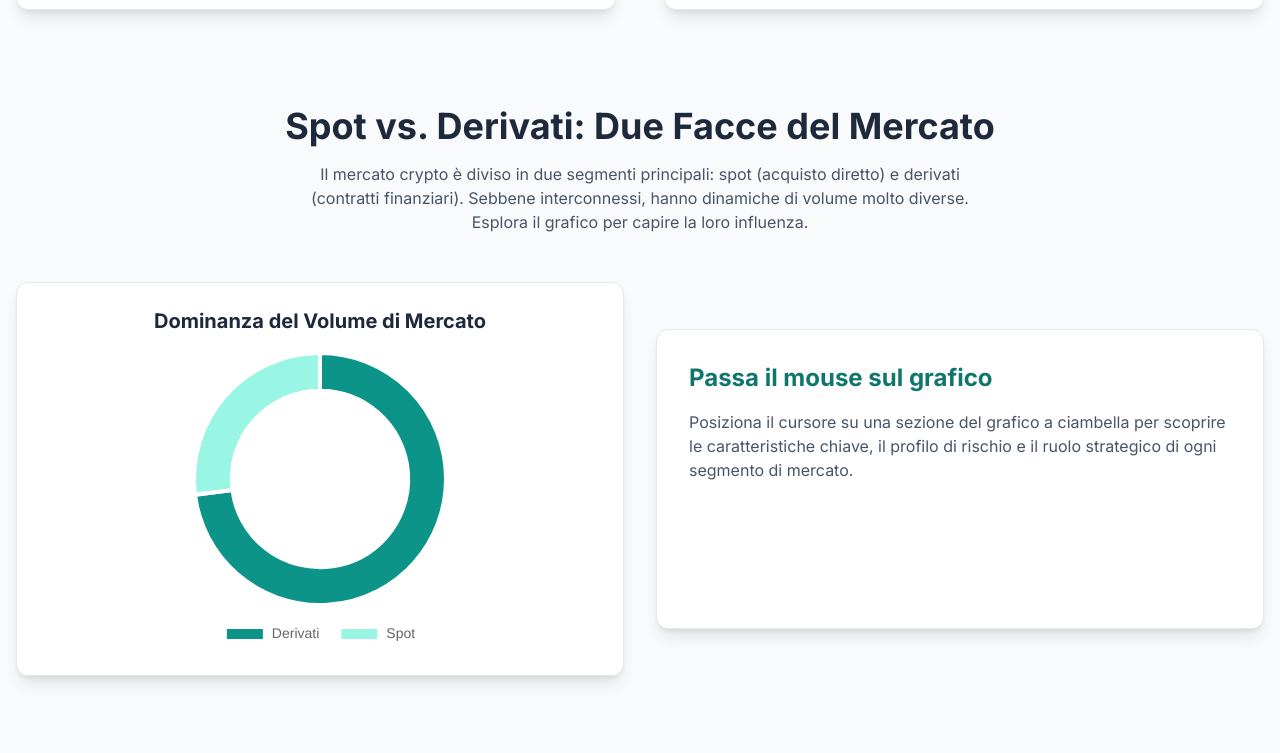
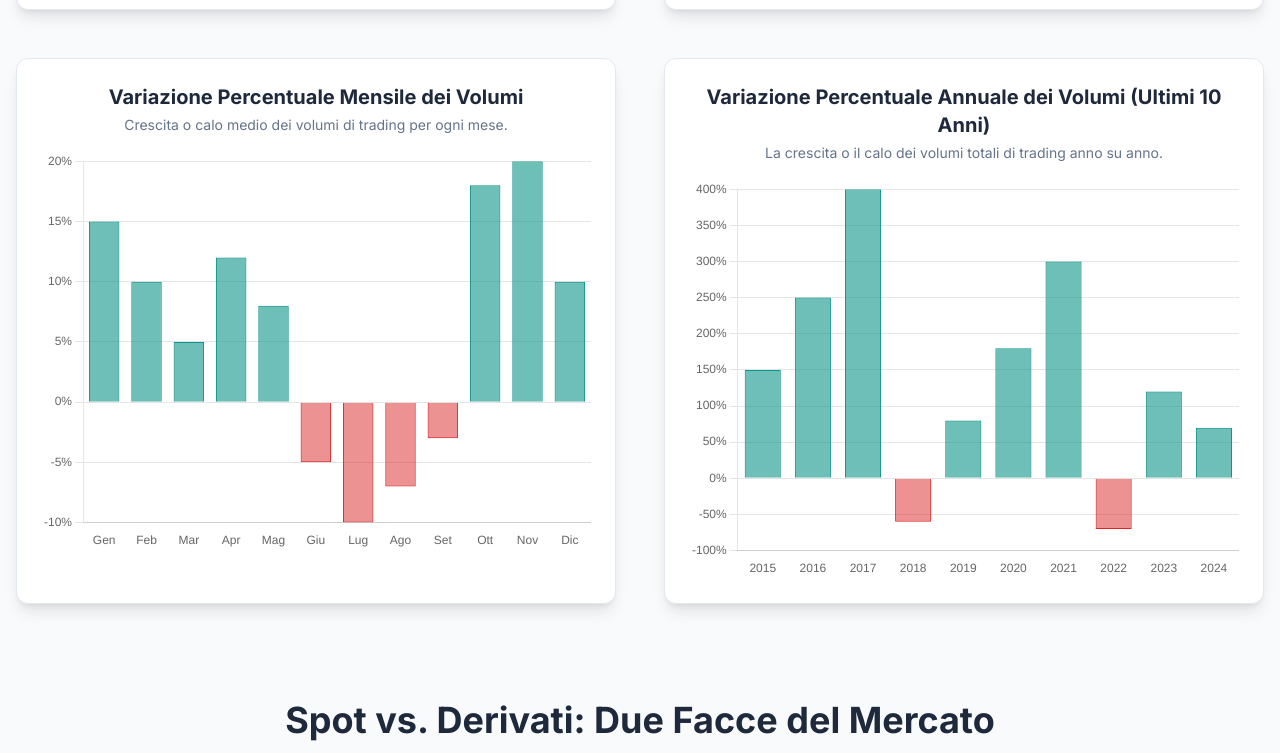
Before and after one commit to s3ton/report-stagionalita-crypto, a plain HTML site: page index.html in a window 1280 px wide. Shown: the part 1948-2701 px from the top of the page. Drawn offline with nearby package versions, Linux system fonts and the light colour scheme.

Commit message:
Add files via upload

```diff
--- a/index.html
+++ b/index.html
@@ -14,9 +14,11 @@
     <!-- Visualization & Content Choices:
         - Market Cycles: Goal: Organize. Method: Interactive HTML/CSS cards with JS click events to reveal details for each of the 4 phases. Justification: More engaging and space-efficient than a static table.
         - Weekly Seasonality: Goal: Compare. Method: Chart.js Bar Chart. Interaction: JS toggle to switch between 'Volume' and 'Volatility' datasets. Justification: Allows direct comparison of daily patterns for two related metrics.
-        - Monthly Seasonality: Goal: Change. Method: Chart.js Bar Chart. Justification: Clearly visualizes the positive/negative performance trend across months.
+        - Monthly Seasonality: Goal: Change. Method: Chart.js Bar Chart (for performance) and new Bar Chart for Volume Change. Justification: Clearly visualizes the positive/negative performance trend across months and volume shifts.
         - Spot vs. Derivatives: Goal: Inform/Compare. Method: Chart.js Doughnut Chart. Interaction: Hover updates a text block with details. Justification: A quick, visual representation of market share dominance.
-        - External Factors: Goal: Organize. Method: HTML/JS accordion. Justification: Keeps the UI clean by hiding dense text until requested. -->
+        - External Factors: Goal: Organize. Method: HTML/JS accordion. Justification: Keeps the UI clean by hiding dense text until requested.
+        - New Monthly Volume Dynamics: Goal: Change. Method: Chart.js Bar Chart. Justification: Visualizes monthly volume percentage changes to identify periods of growth/decline.
+        - New Annual Volume Dynamics: Goal: Change. Method: Chart.js Bar Chart. Justification: Visualizes year-over-year volume percentage changes for long-term trends. -->
     <!-- CONFIRMATION: NO SVG graphics used. NO Mermaid JS used. -->
     <style>
         body {
@@ -143,7 +145,7 @@
             <div class="text-center mb-12">
                 <h2 class="text-3xl md:text-4xl font-bold text-slate-800">Pattern di Stagionalità</h2>
                 <p class="max-w-2xl mx-auto mt-4 text-slate-600">
-                    I volumi non seguono solo cicli pluriennali, ma anche schemi settimanali e mensili. Questa sezione visualizza queste tendenze per aiutarti a identificare i periodi di maggiore o minore attività.
+                    I volumi non seguono solo cicli pluriennali, ma anche schemi settimanali, mensili e annuali. Questa sezione visualizza queste tendenze per aiutarti a identificare i periodi di maggiore o minore attività.
                 </p>
             </div>
             <div class="grid grid-cols-1 lg:grid-cols-2 gap-12">
@@ -165,6 +167,23 @@
                     <p class="text-center text-sm text-slate-500 mb-4">Rendimento medio storico per mese, evidenziando i periodi più forti e più deboli.</p>
                     <div class="chart-container" style="max-height: 480px;">
                         <canvas id="monthlyChart"></canvas>
+                    </div>
+                </div>
+            </div>
+
+            <div class="grid grid-cols-1 lg:grid-cols-2 gap-12 mt-12">
+                <div class="bg-white p-6 rounded-xl shadow-lg border border-slate-200">
+                    <h3 class="text-xl font-bold text-center mb-1">Variazione Percentuale Mensile dei Volumi</h3>
+                    <p class="text-center text-sm text-slate-500 mb-4">Crescita o calo medio dei volumi di trading per ogni mese.</p>
+                    <div class="chart-container">
+                        <canvas id="monthlyVolumeChart"></canvas>
+                    </div>
+                </div>
+                <div class="bg-white p-6 rounded-xl shadow-lg border border-slate-200">
+                    <h3 class="text-xl font-bold text-center mb-1">Variazione Percentuale Annuale dei Volumi (Ultimi 10 Anni)</h3>
+                    <p class="text-center text-sm text-slate-500 mb-4">La crescita o il calo dei volumi totali di trading anno su anno.</p>
+                    <div class="chart-container">
+                        <canvas id="annualVolumeChart"></canvas>
                     </div>
                 </div>
             </div>
@@ -450,6 +469,70 @@
                 }
             });
 
+            // New Monthly Volume Chart
+            const monthlyVolumeCtx = document.getElementById('monthlyVolumeChart').getContext('2d');
+            const monthlyVolumeChanges = [15, 10, 5, 12, 8, -5, -10, -7, -3, 18, 20, 10];
+            new Chart(monthlyVolumeCtx, {
+                type: 'bar',
+                data: {
+                    labels: ['Gen', 'Feb', 'Mar', 'Apr', 'Mag', 'Giu', 'Lug', 'Ago', 'Set', 'Ott', 'Nov', 'Dic'],
+                    datasets: [{
+                        label: 'Variazione Volume Mensile (%)',
+                        data: monthlyVolumeChanges,
+                        backgroundColor: monthlyVolumeChanges.map(v => v > 0 ? 'rgba(13, 148, 136, 0.6)' : 'rgba(220, 38, 38, 0.5)'),
+                        borderColor: monthlyVolumeChanges.map(v => v > 0 ? 'rgba(13, 148, 136, 1)' : 'rgba(220, 38, 38, 1)'),
+                        borderWidth: 1
+                    }]
+                },
+                options: {
+                    responsive: true,
+                    maintainAspectRatio: false,
+                    scales: {
+                         y: {
+                            beginAtZero: false,
+                            ticks: { callback: value => value + '%' }
+                         },
+                         x: {
+                            grid: { display: false }
+                         }
+                    },
+                    plugins: { legend: { display: false } }
+                }
+            });
+
+            // New Annual Volume Chart
+            const annualVolumeCtx = document.getElementById('annualVolumeChart').getContext('2d');
+            const annualVolumeChanges = [150, 250, 400, -60, 80, 180, 300, -70, 120, 70]; // Hypothetical for 2015-2024
+            const years = Array.from({length: 10}, (_, i) => 2015 + i); // Labels from 2015 to 2024
+            new Chart(annualVolumeCtx, {
+                type: 'bar',
+                data: {
+                    labels: years,
+                    datasets: [{
+                        label: 'Variazione Volume Annuale (%)',
+                        data: annualVolumeChanges,
+                        backgroundColor: annualVolumeChanges.map(v => v > 0 ? 'rgba(13, 148, 136, 0.6)' : 'rgba(220, 38, 38, 0.5)'),
+                        borderColor: annualVolumeChanges.map(v => v > 0 ? 'rgba(13, 148, 136, 1)' : 'rgba(220, 38, 38, 1)'),
+                        borderWidth: 1
+                    }]
+                },
+                options: {
+                    responsive: true,
+                    maintainAspectRatio: false,
+                    scales: {
+                         y: {
+                            beginAtZero: false,
+                            ticks: { callback: value => value + '%' }
+                         },
+                         x: {
+                            grid: { display: false }
+                         }
+                    },
+                    plugins: { legend: { display: false } }
+                }
+            });
+
+
             const accordions = document.querySelectorAll('.accordion-item');
             accordions.forEach(item => {
                 const header = item.querySelector('.accordion-header');
```
